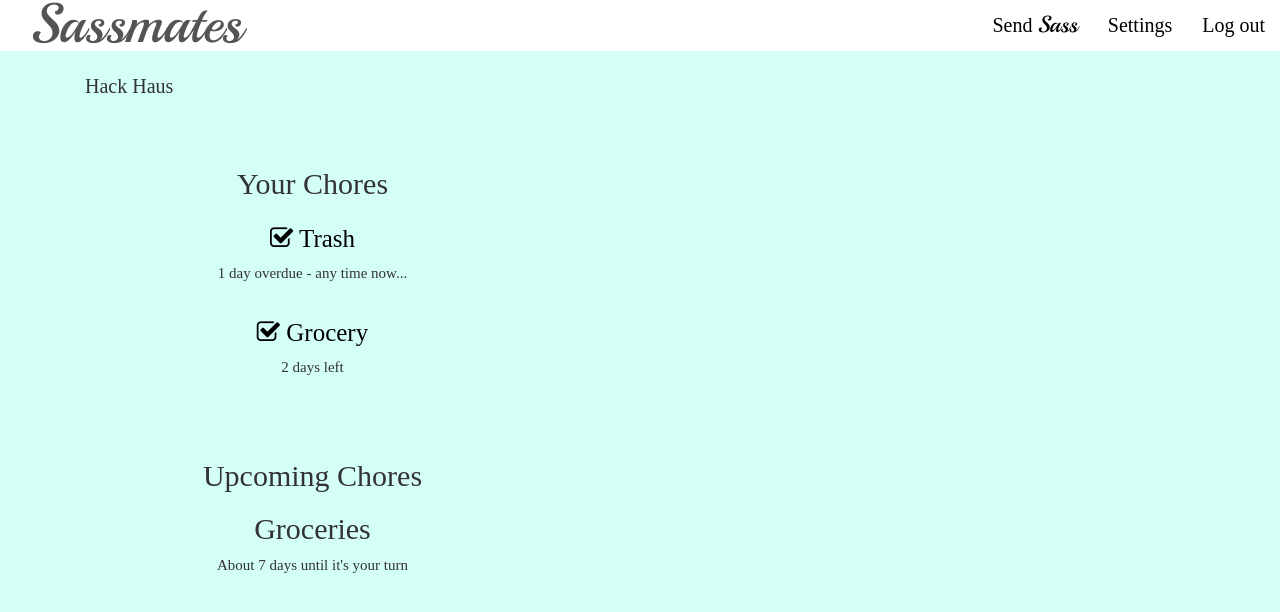
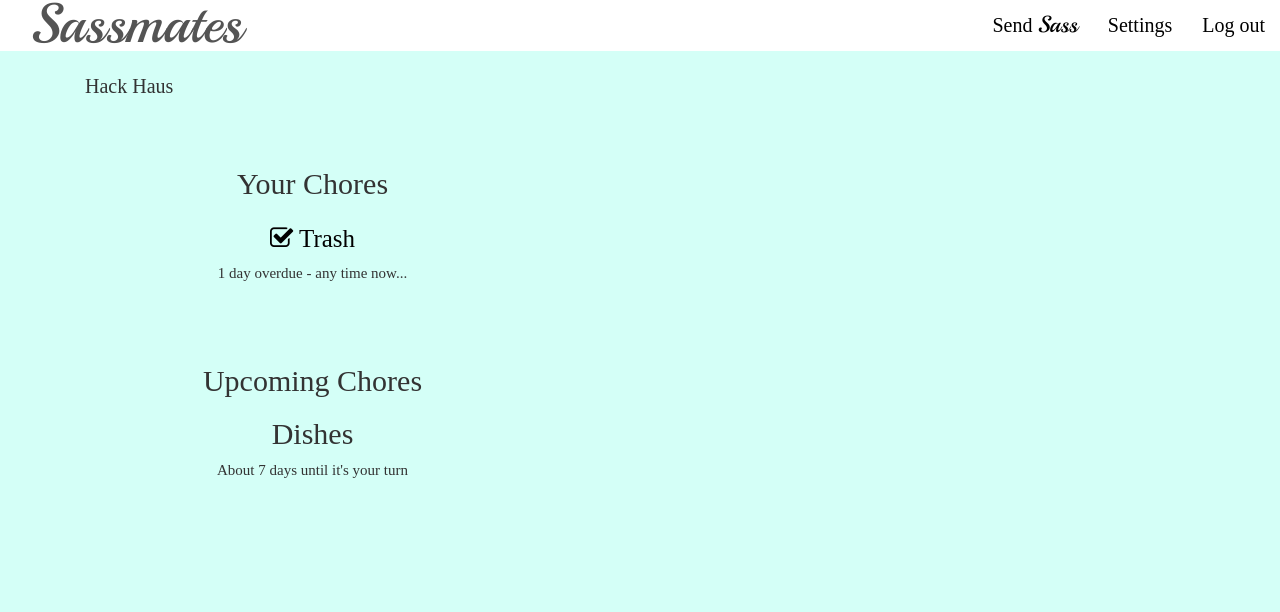
Before and after one commit to nioushajafari/Sassmates, a plain HTML site: page templates/index.html in a window 1280 px wide. Drawn offline with nearby package versions, Linux system fonts and the light colour scheme; no server answers; a web font is replaced by a local one.

Commit message:
ready for pre

```diff
--- a/static/pie-chart.js
+++ b/static/pie-chart.js
@@ -34,7 +34,7 @@ $(function () {
             color: '#ED9477',
             drilldown: {
                 name: categories[1] + ' chores',
-                categories: dict['NJ'],
+                categories: dict['Adrian'],
                 data: [20],
             }
         }, {
@@ -42,7 +42,7 @@ $(function () {
             color: '#EDED72',
             drilldown: {
                 name: categories[2] + ' chores',
-                categories: dict['Adrian'],
+                categories: dict['NJ'],
                 data: [20],
             }
         }, {
@@ -50,7 +50,7 @@ $(function () {
             color: '#6EDB7E',
             drilldown: {
                 name: categories[3] + ' chores',
-                categories: dict['Ali'],
+                categories: dict['James'],
                 data: [20],
             }
         }, {
@@ -58,7 +58,7 @@ $(function () {
             color: '#64B5ED',
             drilldown: {
                 name: categories[4] + ' chores',
-                categories: dict['Spencer'],
+                categories: dict['Ali'],
                 data: [20],
             }
         }, {
@@ -66,7 +66,7 @@ $(function () {
             color: '#A489F0',
             drilldown: {
                 name: categories[5] + ' chores',
-                categories: dict['James'],
+                categories: dict['Spencer'],
                 data: [20],
             }
         }],
--- a/templates/index.html
+++ b/templates/index.html
@@ -46,15 +46,11 @@
                             <i class="fa fa-check-square-o"></i> Trash</a></h2>
                         <p>1 day overdue - any time now...</p>
                     </div>
-                    <div class="chore">
-                        <h2><a class="choreIcon" href="#">
-                            <i class="fa fa-check-square-o"></i> Grocery</a></h2>
-                        <p>2 days left</p>
-                    </div>
+
                 </div>
                 <div class="chores">
                     <h1>Upcoming Chores</h1>
-                    <h2>Groceries</h2>
+                    <h2>Dishes</h2>
                     <p>About 7 days until it's your turn</p>
                 </div>
             </div>
```
